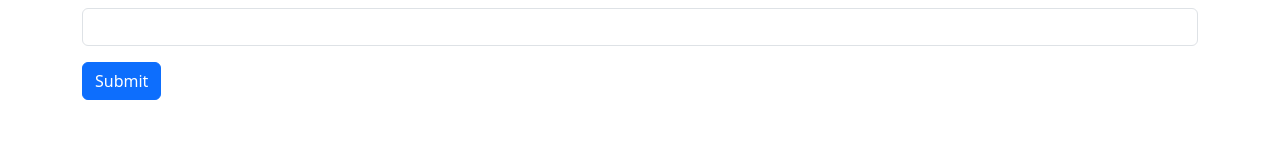
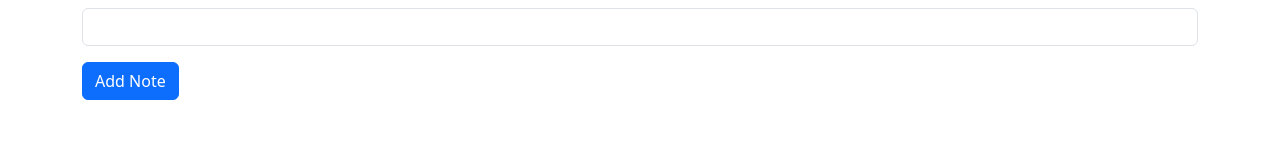
Before and after one commit to nikhil-agr/iNotebook, a React (Vite) app: page / in a window 1280 px wide. Shown: the part 315-467 px from the top of the page. Built offline with nearby package versions, Linux system fonts and the light colour scheme.

Commit message:
Delete Note

```diff
--- a/src/components/About/About.jsx
+++ b/src/components/About/About.jsx
@@ -1,17 +1,7 @@
-import React, { useContext, useEffect } from "react";
-import noteContext from "../../context/notes/noteContext";
+import React from "react";
 
 const About = () => {
-  const a = useContext(noteContext);
-  useEffect(() => {
-    a.update()
-  }, [])
-
-  return (
-    <div>
-        This is About {a.state.name} and he is in college: {a.state.college}
-    </div>
-  );
+  return <div>This is About Page</div>;
 };
 
 export default About;
--- a/src/components/AddNote/AddNote.jsx
+++ b/src/components/AddNote/AddNote.jsx
@@ -43,7 +43,7 @@ const AddNote = () => {
           />
         </div>
         <button type="submit" className="btn btn-primary" onClick={handleClick}>
-          Submit
+          Add Note
         </button>
       </form>
     </div>
--- a/src/components/Home/Home.jsx
+++ b/src/components/Home/Home.jsx
@@ -2,7 +2,7 @@ import Notes from "../Notes/Notes";
 
 const Home = () => {
   return (
-    <div className="container mt-5">
+    <div className="container mt-5 height-100">
 
       <Notes />
     </div>
--- a/src/components/Navbar/Navbar.jsx
+++ b/src/components/Navbar/Navbar.jsx
@@ -1,6 +1,5 @@
 import React from "react";
 import { NavLink, Link } from "react-router-dom";
-import About from "../About/About";
 
 const Navbar = () => {
   return (
--- a/src/components/Noteitem/Noteitem.jsx
+++ b/src/components/Noteitem/Noteitem.jsx
@@ -1,6 +1,9 @@
-import React from "react";
+import React, { useContext } from "react";
+import noteContext from "../../context/notes/noteContext";
 
 const Noteitem = (props) => {
+  const context = useContext(noteContext);
+  const { deleteNote } = context;
   const { note } = props;
   return (
     <div className="col-md-3 my-2">
@@ -9,7 +12,7 @@ const Noteitem = (props) => {
           <div className="d-flex justify-content-between align-items-center">
             <h5 className="card-title">{note.title}</h5>
             <div className="d-flex">
-              <i className="mx-2 fa-sharp fa-solid fa-trash"></i>
+              <i className="mx-2 fa-sharp fa-solid fa-trash" onClick={()=>{deleteNote(note._id)}}></i>
               <i className="mx-2 fa-solid fa-file-pen"></i>
             </div>
           </div>
--- a/src/components/Notes/Notes.jsx
+++ b/src/components/Notes/Notes.jsx
@@ -5,7 +5,7 @@ import { useContext } from "react";
 
 const Notes = () => {
   const context = useContext(noteContext);
-  const { notes, addNote } = context;
+  const { notes } = context;
   return (
     <>
       <AddNote />
--- a/src/context/notes/NoteState.jsx
+++ b/src/context/notes/NoteState.jsx
@@ -77,10 +77,17 @@ const NoteState = (props) => {
   };
 
   // Delete a note
-  const deleteNote = (id) => {};
+  const deleteNote = (id) => {
+    //TODO API Call
+    console.log("Deleting the note with id" + id);
+    const newNotes = notes.filter((note) => {
+      return note._id !== id;
+    });
+    setNotes(newNotes);
+  };
 
   // Edit a note
-  const editNote = (id) => {};
+  const editNote = (id, title, description, tag) => {};
 
   return (
     <NoteContext.Provider value={{ notes, addNote, deleteNote, editNote }}>
--- a/src/index.css
+++ b/src/index.css
@@ -1,66 +1,5 @@
-:root {
-  font-family: Inter, system-ui, Avenir, Helvetica, Arial, sans-serif;
-  line-height: 1.5;
-  font-weight: 400;
-
-  color-scheme: light dark;
-  color: rgba(255, 255, 255, 0.87);
-  background-color: #242424;
-
-  font-synthesis: none;
-  text-rendering: optimizeLegibility;
-  -webkit-font-smoothing: antialiased;
-  -moz-osx-font-smoothing: grayscale;
+*{
+    margin: 0;
+    padding: 0;
+    box-sizing: border-box;
 }
-
-a {
-  font-weight: 500;
-  color: #646cff;
-  text-decoration: inherit;
-}
-a:hover {
-  color: #535bf2;
-}
-
-
-
-h1 {
-  font-size: 3.2em;
-  line-height: 1.1;
-}
-
-button {
-  border-radius: 8px;
-  border: 1px solid transparent;
-  padding: 0.6em 1.2em;
-  font-size: 1em;
-  font-weight: 500;
-  font-family: inherit;
-  background-color: #1a1a1a;
-  cursor: pointer;
-  transition: border-color 0.25s;
-}
-button:hover {
-  border-color: #646cff;
-}
-button:focus,
-button:focus-visible {
-  outline: 4px auto -webkit-focus-ring-color;
-}
-
-@media (prefers-color-scheme: light) {
-  :root {
-    color: #213547;
-    background-color: #ffffff;
-  }
-  a:hover {
-    color: #747bff;
-  }
-  button {
-    background-color: #f9f9f9;
-  }
-}
-
-i{
-    cursor: pointer;
-}
```
